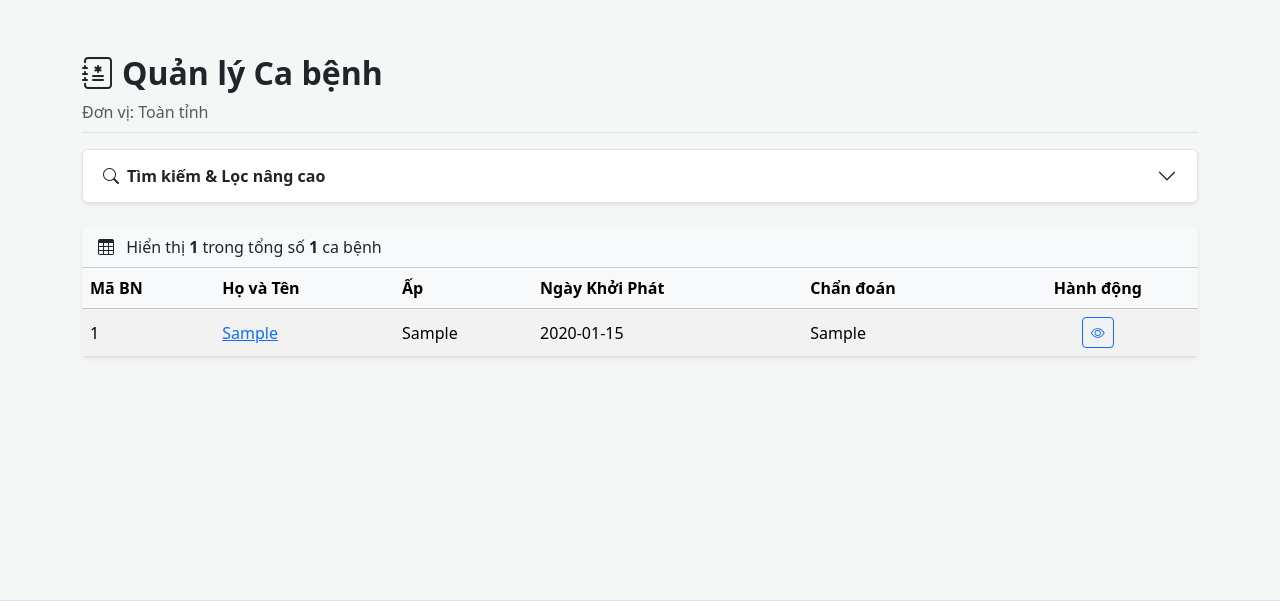
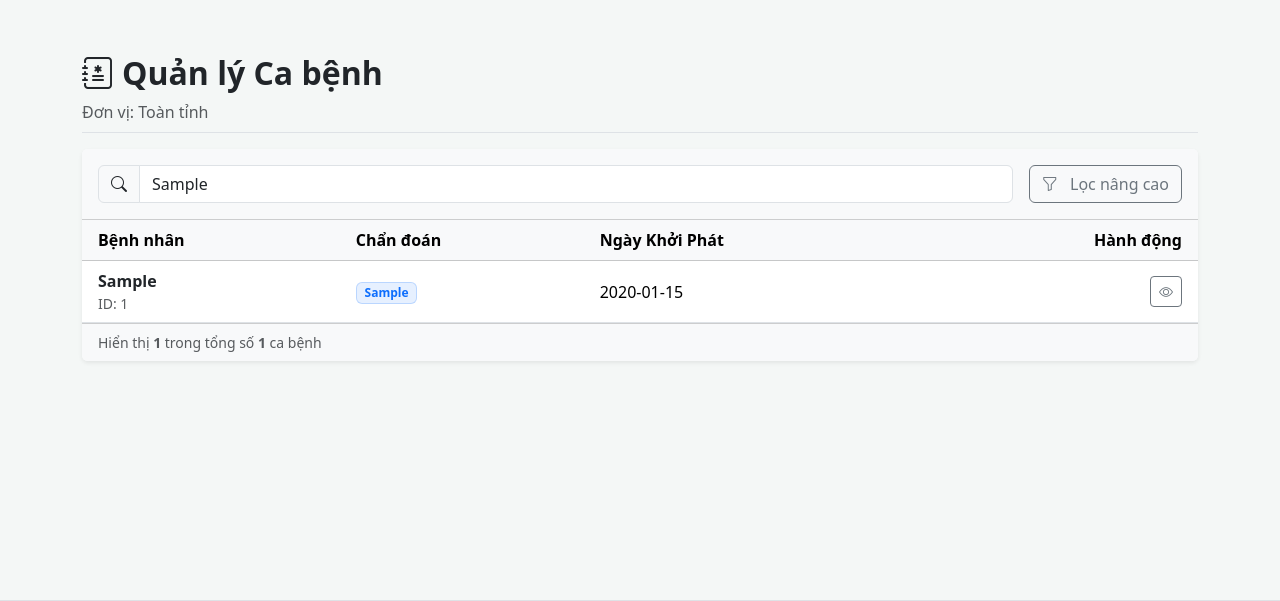
Before and after one commit to nguyentandatkg/cdcangiang, a Flask app: template webapp/templates/cases.html in a window 1280 px wide. Shown: the part 66-667 px from the top of the page. Run offline with Flask 3, Linux system fonts and the light colour scheme; the template is opened without the code that fills it: most values are stand-ins (such as "Sample title", 1, 10 or a date in 2020).

Commit message:
nâng cấp giao diện các trang và thêm xuất danh sách

```diff
--- a/webapp/core/report_generator.py
+++ b/webapp/core/report_generator.py
@@ -1291,6 +1291,62 @@ def generate_custom_btn_report(
         period_label="Mắc", note_text="Ghi chú: Mắc: Tổng số ca mắc trong kỳ; BS: Bổ sung ca mắc; CD: Số ca mắc cộng dồn từ đầu năm",
         comments=comments, analysis_data=None
     )
+
+
+# ==============================================================================
+# 8. HÀM XUẤT DANH SÁCH CA BỆNH RA EXCEL (MỚI)
+# ==============================================================================
+from io import BytesIO
+
+def generate_cases_export(cases: list[CaBenh]) -> BytesIO:
+    """
+    Tạo một file Excel trong bộ nhớ từ danh sách các đối tượng CaBenh.
+
+    :param cases: Danh sách các đối tượng CaBenh đã được truy vấn từ DB.
+    :return: Một đối tượng BytesIO chứa dữ liệu của file Excel.
+    """
+    # 1. Chuẩn bị dữ liệu để đưa vào DataFrame
+    data_to_export = []
+    for case in cases:
+        data_to_export.append({
+            'ID': case.id,
+            'Mã BN': case.ma_so_benh_nhan,
+            'Họ và tên': case.ho_ten,
+            'Ngày sinh': case.ngay_sinh.strftime('%d/%m/%Y') if case.ngay_sinh else '',
+            'Giới tính': case.gioi_tinh,
+            'Xã/Phường': case.don_vi.ten_don_vi if case.don_vi else '',
+            'Ấp/Khu phố': case.dia_chi_ap,
+            'Địa chỉ chi tiết': case.dia_chi_chi_tiet,
+            'Ngày khởi phát': case.ngay_khoi_phat.strftime('%d/%m/%Y') if case.ngay_khoi_phat else '',
+            'Chẩn đoán chính': case.chan_doan_chinh,
+            'Phân độ bệnh': case.phan_do_benh,
+            'Tình trạng hiện nay': case.tinh_trang_hien_nay,
+            'ID Ổ dịch': case.o_dich_id if case.o_dich_id else ''
+        })
+
+    df = pd.DataFrame(data_to_export)
+
+    # 2. Tạo file Excel trong bộ nhớ
+    output = BytesIO()
+    with pd.ExcelWriter(output, engine='xlsxwriter') as writer:
+        df.to_excel(writer, sheet_name='DanhSachCaBenh', index=False)
+
+        # 3. Tự động điều chỉnh độ rộng cột cho đẹp
+        worksheet = writer.sheets['DanhSachCaBenh']
+        for idx, col in enumerate(df.columns):
+            series = df[col]
+            # Tính độ rộng tối đa của header và của dữ liệu trong cột
+            max_len = max(
+                (series.astype(str).map(len).max(), len(str(series.name)))
+            ) + 2  # Thêm 2 ký tự để có khoảng trống
+            worksheet.set_column(idx, idx, max_len)
+
+    # 4. Quay con trỏ về đầu file để Flask có thể đọc
+    output.seek(0)
+
+    return output
+
+
 # ==============================================================================
 # 6. HÀM TỔNG HỢP XUẤT TẤT CẢ BÁO CÁO
 # ==============================================================================
--- a/webapp/routes/main.py
+++ b/webapp/routes/main.py
@@ -14,6 +14,7 @@ from werkzeug.security import check_password_hash, generate_password_hash
 from werkzeug.utils import secure_filename # <-- Giữ lại import này
 from flask import jsonify # Nhớ thêm jsonify vào import
 from sqlalchemy import func
+from dateutil.relativedelta import relativedelta # <<< THÊM IMPORT NÀY VÀO ĐẦU FILE
 # --- Imports từ project của bạn ---
 from webapp.core.database_utils import get_db_session
 from webapp.core.database_setup import DonViHanhChinh, CaBenh, O_Dich, NguoiDung
@@ -21,7 +22,7 @@ from webapp.core.week_calendar import WeekCalendar
 from webapp.core.report_generator import (
     generate_benh_truyen_nhiem_report, generate_sxh_report,
     generate_odich_sxh_report, generate_odich_tcm_report,
-    generate_benh_truyen_nhiem_report_monthly, generate_sxh_report_monthly, generate_all_reports_zip, generate_custom_btn_report
+    generate_benh_truyen_nhiem_report_monthly, generate_sxh_report_monthly, generate_all_reports_zip, generate_custom_btn_report, generate_cases_export
 )
 # === THAY ĐỔI: Import trực tiếp hàm logic, không qua task nữa ===
 from webapp.core.data_importer import import_data_from_excel
@@ -38,6 +39,7 @@ from webapp.core.admin_utils import (
 from webapp.core.utils import get_all_child_xa_ids
 from webapp.core.forms import ChangePasswordForm
 from webapp import cache # <<< THÊM DÒNG NÀY
+
 # Thêm hàm này vào file webapp/routes/main.py
 
 def make_dashboard_cache_key(*args, **kwargs):
@@ -468,6 +470,7 @@ def import_page():
 
 # --- CÁC ROUTE QUẢN LÝ CA BỆNH ---
 
+
 @main_bp.route('/cases', methods=['GET'])
 def cases_page():
     user_don_vi = g.user_don_vi
@@ -486,6 +489,19 @@ def cases_page():
     khu_vuc_id_str = request.args.get('khu_vuc_id', '')
     xa_id_str = request.args.get('xa_id', '')
     dia_chi_ap = request.args.get('dia_chi_ap', '')
+
+
+    has_any_date_filter = any([start_date_str, end_date_str, report_start_date_str, report_end_date_str])
+
+    if not has_any_date_filter:
+        today = date.today()
+        one_month_ago = today - relativedelta(months=1)
+
+        # Cập nhật lại các biến chuỗi ngày tháng để sử dụng cho truy vấn và hiển thị
+        start_date_str = one_month_ago.strftime('%Y-%m-%d')
+        end_date_str = today.strftime('%Y-%m-%d')
+
+
 
     filter_data = {'khu_vuc_list': [], 'xa_list': [], 'ap_list': [], 'chan_doan_list': []}
 
--- a/webapp/templates/cases.html
+++ b/webapp/templates/cases.html
@@ -8,8 +8,10 @@
         <p class="text-muted mb-0">Đơn vị: {{ session.get('don_vi_ten', 'Toàn tỉnh') }}</p>
     </div>
     <div class="btn-toolbar mb-2 mb-md-0">
-        <!-- <<< SỬA ĐIỂM 1: Mở quyền cho 'khuvuc' -->
         {% if session.get('role') in ['admin', 'khuvuc'] %}
+        <a href="{{ url_for('main.export_cases') }}?{{ current_query_string }}" class="btn btn-outline-success me-2">
+            <i class="bi bi-file-earmark-excel me-2"></i> Xuất Excel
+        </a>
         <a href="{{ url_for('main.new_case_page') }}?{{ current_query_string }}" class="btn btn-primary shadow-sm">
             <i class="bi bi-plus-circle me-2"></i> Thêm Ca bệnh mới
         </a>
@@ -17,49 +19,54 @@
     </div>
 </div>
 
-<!-- BỘ LỌC NÂNG CAO (DẠNG ACCORDION) -->
-<div class="accordion mb-4" id="filterAccordion">
-    <div class="accordion-item shadow-sm">
-        <h2 class="accordion-header" id="headingOne">
-            <button class="accordion-button collapsed" type="button" data-bs-toggle="collapse" data-bs-target="#collapseFilter" aria-expanded="false" aria-controls="collapseFilter">
-                <i class="bi bi-search me-2"></i><strong>Tìm kiếm & Lọc nâng cao</strong>
+<!-- BẢNG DỮ LIỆU VÀ BỘ LỌC TÍCH HỢP -->
+<div class="card shadow-sm border-0">
+    <!-- Header của Card: Chứa thanh tìm kiếm nhanh và nút bật/tắt bộ lọc nâng cao -->
+    <div class="card-header bg-light p-3">
+        <div class="d-flex justify-content-between align-items-center">
+            <!-- Form tìm kiếm nhanh theo tên -->
+            <form method="GET" action="{{ url_for('main.cases_page') }}" class="flex-grow-1 me-3">
+                <div class="input-group">
+                    <span class="input-group-text"><i class="bi bi-search"></i></span>
+                    <input type="text" class="form-control" name="ho_ten" value="{{ filters.ho_ten or '' }}" placeholder="Tìm kiếm theo tên hoặc mã bệnh nhân...">
+                </div>
+            </form>
+            <!-- Nút bật/tắt bộ lọc nâng cao -->
+            <button class="btn btn-outline-secondary" type="button" data-bs-toggle="collapse" data-bs-target="#collapseFilter" aria-expanded="false" aria-controls="collapseFilter">
+                <i class="bi bi-funnel me-2"></i> Lọc nâng cao
             </button>
-        </h2>
-        <div id="collapseFilter" class="accordion-collapse collapse" aria-labelledby="headingOne" data-bs-parent="#filterAccordion">
-            <div class="accordion-body bg-light">
+        </div>
+    </div>
+
+    <!-- Phần bộ lọc nâng cao (có thể thu gọn) -->
+    <div class="collapse" id="collapseFilter">
+        <div class="bg-light border-top p-3">
             <form method="GET" action="{{ url_for('main.cases_page') }}" id="filter-form">
+                <!-- Giữ lại input tìm kiếm tên để không bị mất khi submit form này -->
+                <input type="hidden" name="ho_ten" value="{{ filters.ho_ten or '' }}">
                 <div class="row g-3">
                     <!-- Lọc theo thời gian -->
                     <div class="col-md-3">
-                            <label class="form-label">Từ ngày khởi phát</label>
-                            <input type="date" class="form-control" name="start_date" value="{{ filters.start_date or '' }}">
+                        <label class="form-label small">Từ ngày khởi phát</label>
+                        <input type="date" class="form-control form-control-sm" name="start_date" value="{{ filters.start_date or '' }}">
                     </div>
                     <div class="col-md-3">
-                            <label class="form-label">Đến ngày khởi phát</label>
-                            <input type="date" class="form-control" name="end_date" value="{{ filters.end_date or '' }}">
+                        <label class="form-label small">Đến ngày khởi phát</label>
+                        <input type="date" class="form-control form-control-sm" name="end_date" value="{{ filters.end_date or '' }}">
                     </div>
                     <div class="col-md-3">
-                            <label class="form-label">Từ ngày báo cáo</label>
-                            <input type="date" class="form-control" name="report_start_date" value="{{ filters.report_start_date or '' }}">
+                        <label class="form-label small">Từ ngày báo cáo</label>
+                        <input type="date" class="form-control form-control-sm" name="report_start_date" value="{{ filters.report_start_date or '' }}">
                     </div>
                     <div class="col-md-3">
-                            <label class="form-label">Đến ngày báo cáo</label>
-                            <input type="date" class="form-control" name="report_end_date" value="{{ filters.report_end_date or '' }}">
+                        <label class="form-label small">Đến ngày báo cáo</label>
+                        <input type="date" class="form-control form-control-sm" name="report_end_date" value="{{ filters.report_end_date or '' }}">
                     </div>
 
-                        <!-- Lọc theo thông tin -->
-                        <div class="col-md-6">
-                            <label class="form-label">Tên Bệnh nhân</label>
-                            <div class="input-group">
-                                <span class="input-group-text"><i class="bi bi-person"></i></span>
-                                <input type="text" class="form-control" name="ho_ten" value="{{ filters.ho_ten or '' }}" placeholder="Nhập tên để tìm kiếm...">
-                            </div>
-                        </div>
-                        <div class="col-md-6">
-                            <label class="form-label">Chẩn đoán</label>
-                            <div class="input-group">
-                                <span class="input-group-text"><i class="bi bi-clipboard2-pulse"></i></span>
-                                <select class="form-select" name="chan_doan">
+                    <!-- Lọc theo thông tin khác -->
+                     <div class="col-md-4">
+                        <label class="form-label small">Chẩn đoán</label>
+                        <select class="form-select form-select-sm" name="chan_doan">
                             <option value="">-- Tất cả chẩn đoán --</option>
                             {% for chan_doan_item in filter_data.chan_doan_list %}
                             <option value="{{ chan_doan_item }}" {% if filters.chan_doan == chan_doan_item %}selected{% endif %}>
@@ -68,7 +75,6 @@
                             {% endfor %}
                         </select>
                     </div>
-                        </div>
 
                     <!-- Lọc theo địa chỉ (động) -->
                     {% set user_role = session.get('role') %}
@@ -76,8 +82,8 @@
 
                     {% if user_role == 'admin' or user_cap == 'Tỉnh' %}
                     <div class="col-md-4">
-                            <label class="form-label">Khu vực</label>
-                            <select class="form-select" name="khu_vuc_id" id="khu_vuc_select">
+                        <label class="form-label small">Khu vực</label>
+                        <select class="form-select form-select-sm" name="khu_vuc_id" id="khu_vuc_select">
                             <option value="">-- Tất cả khu vực --</option>
                             {% for kv in filter_data.khu_vuc_list %}
                             <option value="{{ kv.id }}" {% if filters.khu_vuc_id == kv.id|string %}selected{% endif %}>{{ kv.ten_don_vi }}</option>
@@ -88,8 +94,8 @@
 
                     {% if user_role == 'admin' or user_cap in ['Tỉnh', 'Khu vực'] %}
                     <div class="col-md-4">
-                            <label class="form-label">Xã/Phường</label>
-                            <select class="form-select" name="xa_id" id="xa_select">
+                        <label class="form-label small">Xã/Phường</label>
+                        <select class="form-select form-select-sm" name="xa_id" id="xa_select">
                             <option value="">-- Tất cả Xã/Phường --</option>
                             {% for xa in filter_data.xa_list %}
                             <option value="{{ xa.id }}" data-parent-id="{{ xa.parent_id }}" {% if filters.xa_id == xa.id|string %}selected{% endif %}>{{ xa.ten_don_vi }}</option>
@@ -97,81 +103,86 @@
                         </select>
                     </div>
                     {% endif %}
-
-                        {% if user_cap == 'Xã' %}
-                        <div class="col-md-4">
-                            <label class="form-label">Ấp/Khu phố</label>
-                            <select class="form-select" name="dia_chi_ap" id="ap_select">
-                                <option value="">-- Tất cả ấp --</option>
-                                {% for ap in filter_data.ap_list %}
-                                <option value="{{ ap.ten_don_vi }}" {% if filters.dia_chi_ap == ap.ten_don_vi %}selected{% endif %}>{{ ap.ten_don_vi }}</option>
-                                {% endfor %}
-                            </select>
-                        </div>
-                        {% endif %}
                 </div>
                 <hr>
                 <div class="d-flex justify-content-end">
-                        <a href="{{ url_for('main.cases_page') }}" class="btn btn-secondary me-2"><i class="bi bi-x-lg me-2"></i>Xóa bộ lọc</a>
-                        <button type="submit" class="btn btn-primary"><i class="bi bi-filter me-2"></i>Áp dụng</button>
+                    <a href="{{ url_for('main.cases_page') }}" class="btn btn-secondary btn-sm me-2"><i class="bi bi-x-lg me-1"></i>Xóa bộ lọc</a>
+                    <button type="submit" class="btn btn-primary btn-sm"><i class="bi bi-filter me-1"></i>Áp dụng</button>
                 </div>
+            </form>
+        </div>
+    </div>
+
+    <!-- Body của Card: Chứa bảng dữ liệu -->
+    <div class="card-body p-0">
+        <div class="table-responsive">
+            <table class="table table-hover mb-0" style="vertical-align: middle;">
+                <thead class="table-light">
+                    <tr>
+                        <th scope="col" class="ps-3">Bệnh nhân</th>
+                        <th scope="col">Chẩn đoán</th>
+                        {% if session.get('role') in ['admin', 'tinh', 'khuvuc'] %}<th scope="col">Địa chỉ</th>{% endif %}
+                        <th scope="col">Ngày Khởi Phát</th>
+                        <th scope="col" class="text-end pe-3">Hành động</th>
+                    </tr>
+                </thead>
+                <tbody>
+                    {% for case in cases %}
+                    <tr>
+                        <td class="ps-3">
+                            <a href="{{ url_for('main.view_case_page', case_id=case.id) }}?{{ current_query_string }}" class="fw-bold text-dark text-decoration-none">
+                                {{ case.ho_ten }}
+                            </a>
+                            <small class="d-block text-muted">ID: {{ case.id }}</small>
+                        </td>
+                        <td>
+                            <span class="badge bg-primary-soft">{{ case.chan_doan_chinh }}</span>
+                        </td>
+                        {% if session.get('role') in ['admin', 'tinh', 'khuvuc'] %}
+                        <td>
+                            {{ case.don_vi.ten_don_vi if case.don_vi else '' }}
+                            {% if case.dia_chi_ap %}<small class="d-block text-muted">{{ case.dia_chi_ap }}</small>{% endif %}
+                        </td>
+                        {% endif %}
+                        <td>{{ case.ngay_khoi_phat.strftime('%d/%m/%Y') if case.ngay_khoi_phat else '' }}</td>
+                        <td class="text-end pe-3" style="white-space: nowrap;">
+                            <div class="btn-group btn-group-sm">
+                                <a href="{{ url_for('main.view_case_page', case_id=case.id) }}?{{ current_query_string }}" class="btn btn-outline-secondary" title="Xem Chi tiết"><i class="bi bi-eye"></i></a>
+                                {% if session.get('role') in ['admin', 'khuvuc'] %}
+                                    <a href="{{ url_for('main.edit_case_page', case_id=case.id) }}?{{ current_query_string }}" class="btn btn-outline-secondary" title="Sửa"><i class="bi bi-pencil-square"></i></a>
+                                    {% if not case.o_dich_id %}
+                                    <a href="{{ url_for('main.new_odich_page', from_case_id=case.id) }}" class="btn btn-outline-secondary" title="Tạo ổ dịch"><i class="bi bi-shield-plus"></i></a>
+                                    {% endif %}
+                                    <button type="button" class="btn btn-outline-secondary" data-bs-toggle="modal" data-bs-target="#deleteModal-{{ case.id }}" title="Xóa">
+                                        <i class="bi bi-trash"></i>
+                                    </button>
+                                {% endif %}
+                            </div>
+                        </td>
+                    </tr>
+                    <!-- Modal Xóa cho mỗi ca bệnh -->
+                    <div class="modal fade" id="deleteModal-{{ case.id }}" tabindex="-1" aria-labelledby="deleteModalLabel-{{ case.id }}" aria-hidden="true">
+                        <div class="modal-dialog">
+                            <div class="modal-content">
+                                <div class="modal-header">
+                                    <h5 class="modal-title" id="deleteModalLabel-{{ case.id }}">Xác nhận Xóa ca bệnh</h5>
+                                    <button type="button" class="btn-close" data-bs-dismiss="modal" aria-label="Close"></button>
+                                </div>
+                                <div class="modal-body">
+                                    Bạn có chắc chắn muốn xóa ca bệnh của <strong>{{ case.ho_ten }}</strong>? Hành động này không thể hoàn tác.
+                                </div>
+                                <div class="modal-footer">
+                                    <button type="button" class="btn btn-secondary" data-bs-dismiss="modal">Hủy</button>
+                                    <form action="{{ url_for('main.delete_case_action', case_id=case.id) }}" method="POST" class="d-inline">
+                                        <button type="submit" class="btn btn-danger">Xác nhận Xóa</button>
                                     </form>
                                 </div>
                             </div>
                         </div>
                     </div>
-
-<!-- BẢNG DỮ LIỆU -->
-<div class="card shadow-sm border-0">
-    <div class="card-header bg-light">
-        <i class="bi bi-table me-2"></i>
-        {% if pagination and pagination.total_items > 0 %}
-        Hiển thị <strong>{{ cases|length }}</strong> trong tổng số <strong>{{ pagination.total_items }}</strong> ca bệnh
-        {% else %}
-        Danh sách ca bệnh
-        {% endif %}
-    </div>
-    <div class="card-body p-0">
-        <div class="table-responsive">
-            <table class="table table-striped table-hover mb-0" style="vertical-align: middle;">
-                <thead class="table-light">
-                    <tr>
-                        <th scope="col">Mã BN</th>
-                        <th scope="col">Họ và Tên</th>
-                        {% if session.get('role') in ['admin', 'tinh', 'khuvuc'] %}<th scope="col">Xã</th>{% endif %}
-                        <th scope="col">Ấp</th>
-                        <th scope="col">Ngày Khởi Phát</th>
-                        <th scope="col">Chẩn đoán</th>
-                        <th scope="col" class="text-center">Hành động</th>
-                    </tr>
-                </thead>
-                <tbody>
-                    {% for case in cases %}
-                    <tr>
-                        <td>{{ case.id }}</td>
-                        <td><a href="{{ url_for('main.view_case_page', case_id=case.id) }}?{{ current_query_string }}">{{ case.ho_ten }}</a></td>
-                        {% if session.get('role') in ['admin', 'tinh', 'khuvuc'] %}<td>{{ case.don_vi.ten_don_vi if case.don_vi else '' }}</td>{% endif %}
-                        <td>{{ case.dia_chi_ap or '' }}</td>
-                        <td>{{ case.ngay_khoi_phat.strftime('%d/%m/%Y') if case.ngay_khoi_phat else '' }}</td>
-                        <td>{{ case.chan_doan_chinh }}</td>
-                        <td class="text-center" style="white-space: nowrap;">
-                            <a href="{{ url_for('main.view_case_page', case_id=case.id) }}?{{ current_query_string }}" class="btn btn-sm btn-outline-primary" title="Xem Chi tiết"><i class="bi bi-eye"></i></a>
-
-                            <!-- <<< SỬA ĐIỂM 2: Mở quyền cho 'khuvuc' -->
-                            {% if session.get('role') in ['admin', 'khuvuc'] %}
-                            <a href="{{ url_for('main.edit_case_page', case_id=case.id) }}?{{ current_query_string }}" class="btn btn-sm btn-outline-warning" title="Sửa"><i class="bi bi-pencil-square"></i></a>
-                            {% if not case.o_dich_id %}
-                            <a href="{{ url_for('main.new_odich_page', from_case_id=case.id) }}" class="btn btn-sm btn-outline-success" title="Tạo ổ dịch"><i class="bi bi-shield-plus"></i></a>
-                            {% endif %}
-                            <form action="{{ url_for('main.delete_case_action', case_id=case.id) }}" method="POST" class="d-inline" onsubmit="return confirm('Bạn có chắc chắn muốn xóa ca bệnh này không?');">
-                                <button type="submit" class="btn btn-sm btn-outline-danger" title="Xóa"><i class="bi bi-trash"></i></button>
-                            </form>
-                            {% endif %}
-                        </td>
-                    </tr>
                     {% else %}
                     <tr>
-                        <td colspan="7">
+                        <td colspan="5">
                             <div class="text-center text-muted p-5">
                                 <i class="bi bi-inbox" style="font-size: 3rem;"></i>
                                 <h5 class="mt-2">Không có ca bệnh nào phù hợp</h5>
@@ -184,14 +195,29 @@
             </table>
         </div>
     </div>
-    {% if pagination and pagination.total_pages > 1 %}
-    <div class="card-footer">
+    <!-- Footer của Card: Chứa thông tin tổng số và phân trang -->
+    {% if pagination and pagination.total_items > 0 %}
+    <div class="card-footer bg-light d-flex justify-content-between align-items-center">
+        <span class="text-muted small">
+            Hiển thị <strong>{{ cases|length }}</strong> trong tổng số <strong>{{ pagination.total_items }}</strong> ca bệnh
+        </span>
+        {% if pagination.total_pages > 1 %}
             {% include '_pagination.html' %}
+        {% endif %}
     </div>
     {% endif %}
 </div>
 
+<!-- THÊM CSS TÙY CHỈNH CHO BADGE -->
+<style>
+    .bg-primary-soft {
+        background-color: rgba(var(--bs-primary-rgb), 0.1) !important;
+        color: var(--bs-primary) !important;
+        border: 1px solid rgba(var(--bs-primary-rgb), 0.2);
+    }
+</style>
 
+<!-- SCRIPT CHO DROPDOWN ĐỘNG (GIỮ NGUYÊN) -->
 <script>
      // Script cho dropdown động không thay đổi
     document.addEventListener('DOMContentLoaded', function() {
```
Also changed, not shown: webapp/templates/edit_case.html (+84 -86 lines), webapp/templates/view_case.html (+125 -88 lines). Lines whose indentation alone changed are shown as unchanged.
